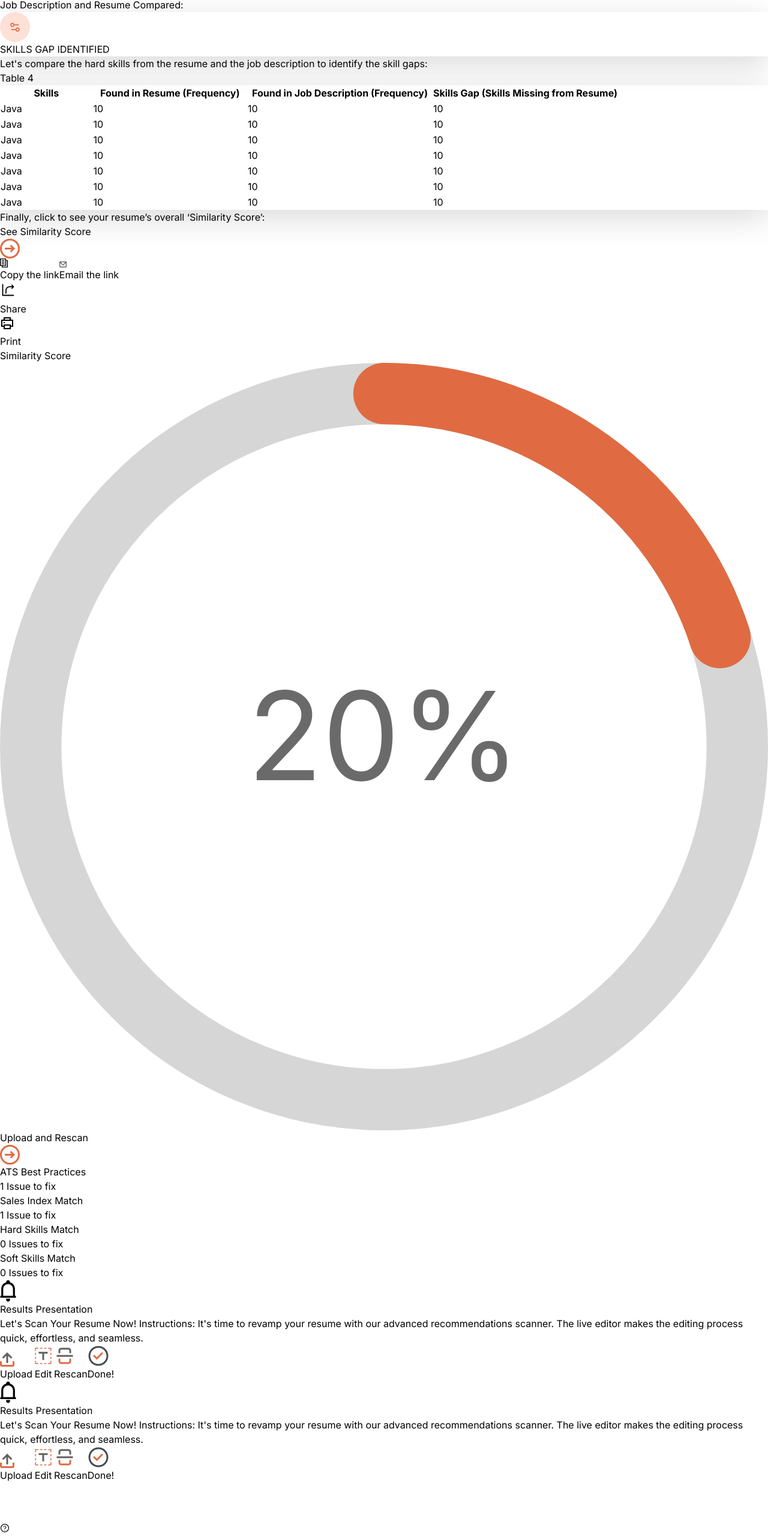
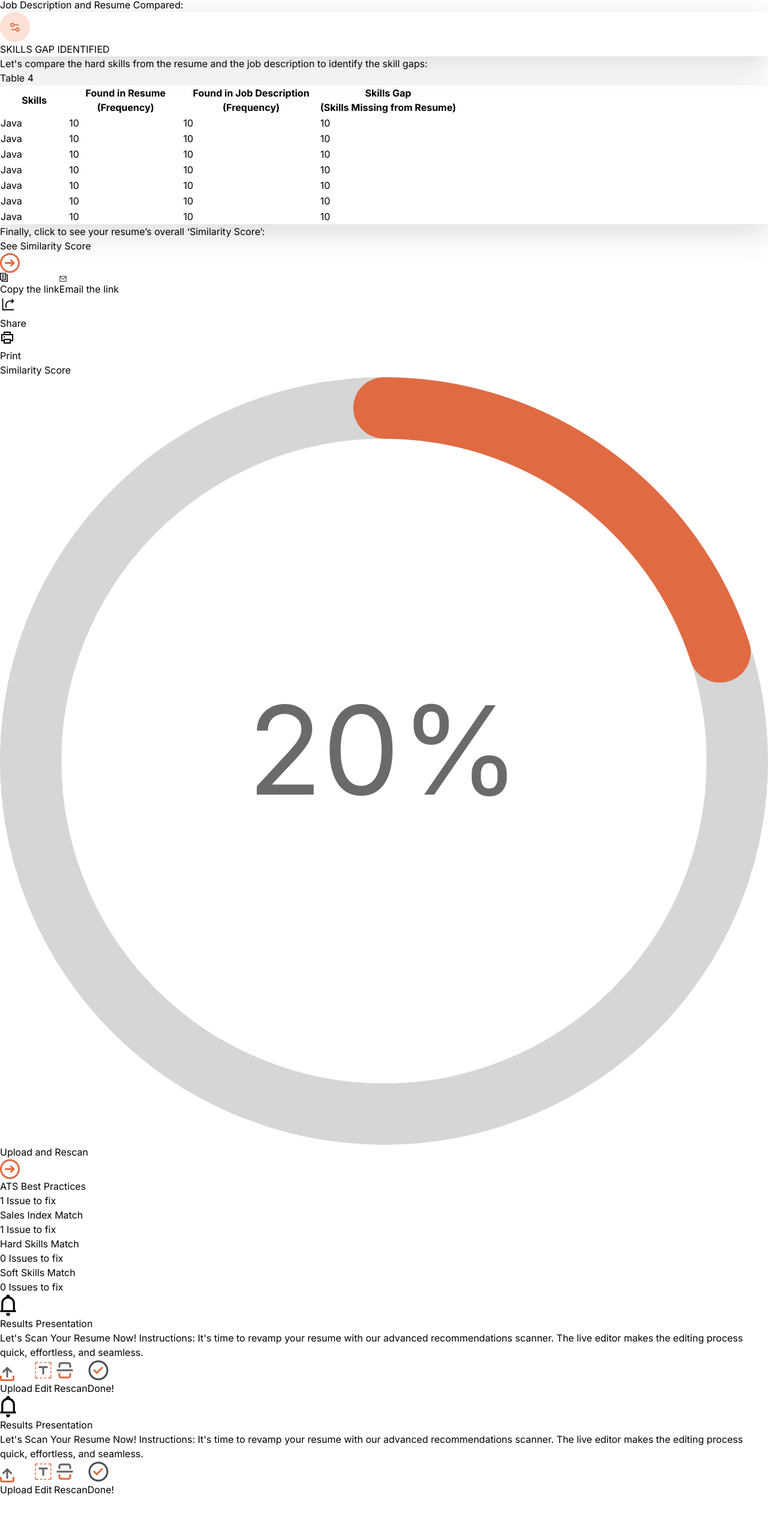
Before and after one commit to hatekisam/cvjury, a React (Vite) app: page /analyzer in a window 1280 px wide. Shown: the part 1927-4490 px from the top of the page at 60% size. Built offline with nearby package versions, Linux system fonts and the light colour scheme.

Commit message:
added the hyperlink and fixed the table 4 headers

```diff
--- a/src/components/AllMatches.tsx
+++ b/src/components/AllMatches.tsx
@@ -297,7 +297,7 @@ const AllMatches: React.FC<AllMatchesProps> = ({
             </ul>
             <p className="text-lg">
               And CVJury's{" "}
-              <span className="underline text-[#E06B42]">soft skill</span>{" "}
+              <a href="https://cvjury.com/292-soft-skills-essential-workplace-skills/" className="underline text-[#E06B42]">soft skill</a>{" "}
               classifications
             </p>
             <div className="my-20 overflow-x-scroll">
--- a/src/components/core/Table.tsx
+++ b/src/components/core/Table.tsx
@@ -5,7 +5,9 @@ const Table: React.FC<TableProps> = ({ tabs, data, headBg }) => {
   return (
     <div
       style={
-        !headBg ? { boxShadow: "0px 13px 50px 0px rgba(0, 0, 0, 0.15) " } : {boxShadow:"none"}
+        !headBg
+          ? { boxShadow: "0px 13px 50px 0px rgba(0, 0, 0, 0.15) " }
+          : { boxShadow: "none" }
       }
       className="rounded-3xl bg-red-500"
     >
@@ -21,9 +23,8 @@ const Table: React.FC<TableProps> = ({ tabs, data, headBg }) => {
                 } ${
                   i == tabs.length - 1 && "rounded-tr-3xl border-t-0 border-r-0"
                 }`}
-              >
-                {tab.name}
-              </th>
+                dangerouslySetInnerHTML={{ __html: tab.name }}
+              ></th>
             ))}
           </tr>
         </thead>
--- a/src/pages/Analyzer.tsx
+++ b/src/pages/Analyzer.tsx
@@ -21,6 +21,7 @@ import JobSkills from "../components/JobSkills";
 import DesirableSkills from "../components/DesirableSkills";
 import JobResumeComparison from "../components/JobResumeComparison";
 import AllMatches from "../components/AllMatches";
+import { Link } from "react-router-dom";
 
 const Analyzer: React.FC = () => {
   const hardTitles = [
@@ -57,22 +58,22 @@ const Analyzer: React.FC = () => {
     {
       title: `<p>Found in Resume <br /><br />
          (Frequency)</p>`,
-      name: `Found in Resume
-      (Frequency)`,
+      name: `<p>Found in Resume<br />
+      (Frequency)</p>`,
       width: 25,
     },
     {
       title: `Found in Job Description
         (Frequency)`,
-      name: `Found in Job Description
-      (Frequency)`,
+      name: `<p>Found in Job Description <br />
+      (Frequency)</p>`,
       width: 30,
     },
     {
       title: `Skills Gap
          (Skills Missing from Resume)`,
-      name: `Skills Gap
-      (Skills Missing from Resume)`,
+      name: `<p>Skills Gap<br />
+      (Skills Missing from Resume)</p>`,
       width: 30,
     },
   ];
@@ -221,7 +222,8 @@ const Analyzer: React.FC = () => {
       Notification: true,
       Confirmed: false,
       Description: "Hello World Testing Dummy Text",
-      message:"The organisation you're applying to for the job or the job advertiser. Add their website address. You can add these as the last sentence in your professional summary. For example, `Seeking a career adviser role at the City University of London (www.city.ac.uk) to offer greater opportunities to reach and impact wider audiences.`"
+      message:
+        "The organisation you're applying to for the job or the job advertiser. Add their website address. You can add these as the last sentence in your professional summary. For example, `Seeking a career adviser role at the City University of London (www.city.ac.uk) to offer greater opportunities to reach and impact wider audiences.`",
     },
   ];
 
@@ -403,10 +405,13 @@ const Analyzer: React.FC = () => {
         <div className="flex flex-col gap-4 md:gap-0 md:flex-row items-center justify-between my-10">
           <div className="w-full md:w-[60%] flex flex-col lg:flex-row  items-center  gap-5">
             <SimilarityBar score={20} />
-            <button className="flex gap-2 items-center text-[#E06B42] text-2xl">
+            <Link
+              to={"/"}
+              className="flex gap-2 items-center text-[#E06B42] text-2xl"
+            >
               <p>Upload and Rescan</p>
               <UploadRescan />
-            </button>
+            </Link>
           </div>
           <div className="w-full md:w-[40%] flex flex-col items-center gap-5">
             {similarityLinearData.map((info, i) => {
```
